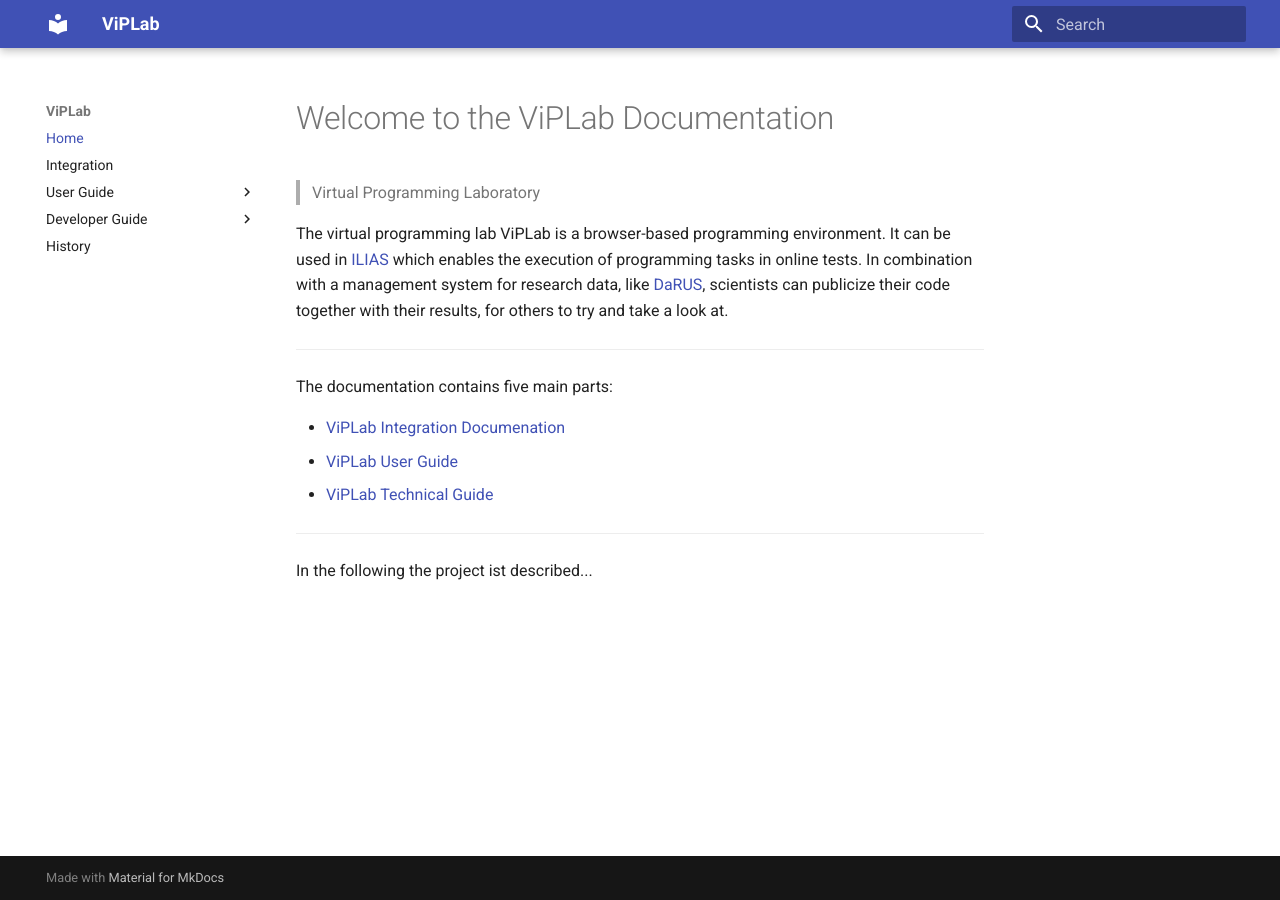
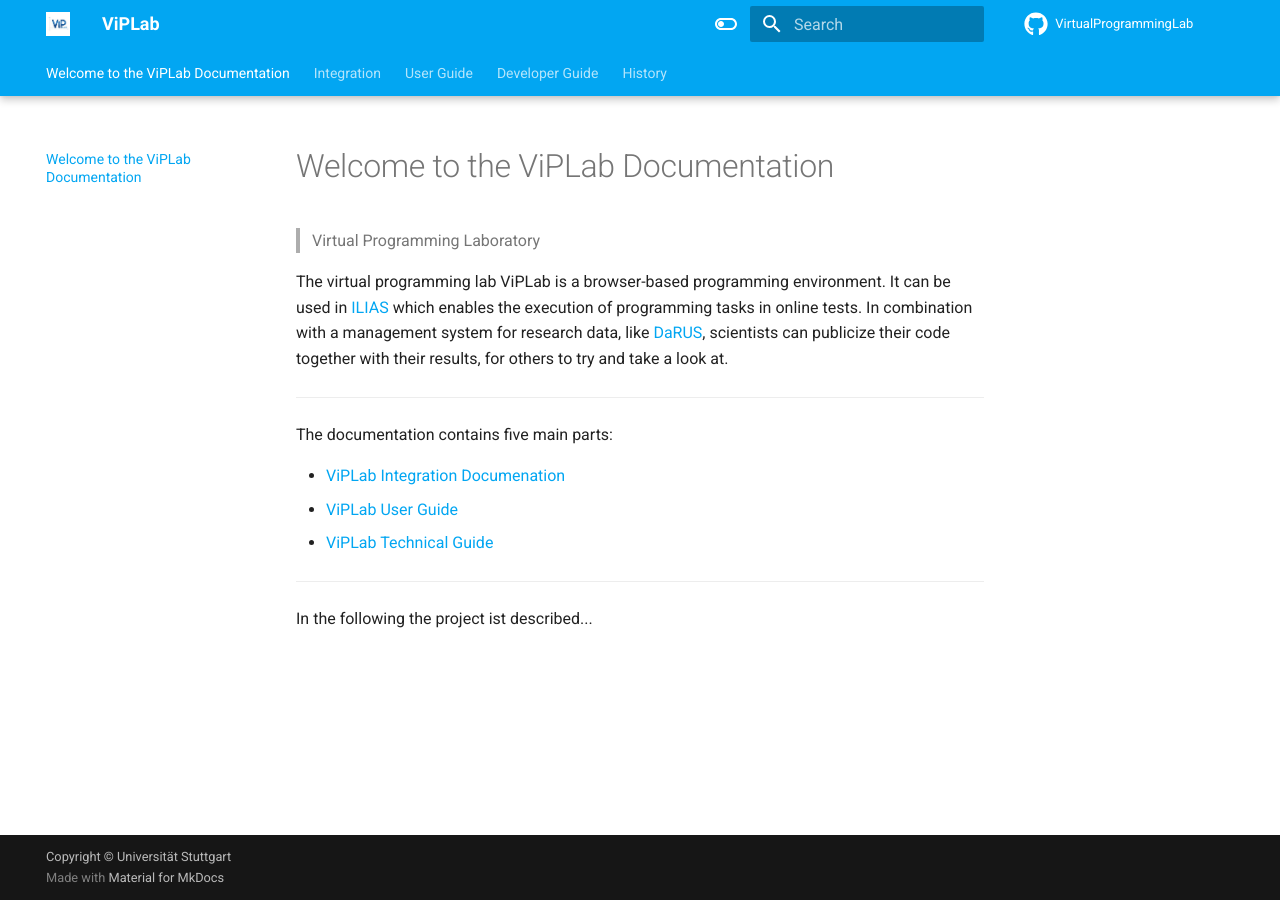
Before and after one commit to katharina-schulze/SusI-Documentation, an MkDocs documentation site: the page built from docs/index.md, in a window 1280 px wide. Built offline with MkDocs 1.6.1 and Material for MkDocs 9.7.7, drawn with Linux system fonts in a browser that asks for light colours.

Commit message:
Play around with options available in the material theme

```diff
--- a/mkdocs.yml
+++ b/mkdocs.yml
@@ -1,29 +1,57 @@
 site_name: ViPLab
-#plugins:
-#    - search
+plugins:
+    - search
 markdown_extensions:
   - admonition
   - attr_list
   - md_in_html
+repo_url: https://github.com/VirtualProgrammingLab
+repo_name: VirtualProgrammingLab
+copyright: Copyright &copy; Universität Stuttgart
 theme:
   name: material
+  logo: images/viplab.png
+  favicon: images/viplab.png
+  icon:
+    repo: fontawesome/brands/github
+  features:
+    - navigation.tabs
+    - navigation.tabs.sticky
+    - navigation.sections
+    - navigation.expand
+    - navigation.indexes
+    - toc.follow
+    - navigation.top
+  palette:
+    - scheme: default
+      primary: light blue
+      toggle:
+        icon: material/toggle-switch-off-outline
+        name: Switch to dark mode
+    - scheme: slate
+      primary: light blue
+      toggle:
+        icon: material/toggle-switch
+        name: Switch to light mode
 #  name: null
 #  custom_dir: 'cinder'
 nav:
-  - Home: index.md
-  - Integration: integration/
+  - index.md
+  - Integration:
+    - integration/index.md
   - User Guide:
-    - Overview: viplab-frontend/index.md
+    - viplab-frontend/index.md
     - Tutorial: viplab-frontend/tutorial.md
     - Frontend: viplab-frontend/frontend.md
   - Developer Guide:
-    - Overview: viplab3.0/index.md
+    - viplab3.0/index.md
     - Computation: viplab3.0/computation.md
     - Computation Result: viplab3.0/computation_result.md
     - Computation Task: viplab3.0/computation_task.md
     - Computation Template: viplab3.0/computation_template.md
     - System Status: viplab3.0/system_status.md
     - Versioning: viplab3.0/versioning.md
-  - History: history/index.md
+  - History:
+    - history/index.md
 extra:
   collapse_toc: false
```
Also changed, not shown: docs/images/susi_grafik.jpg (deleted), docs/images/viplab.png (added).
